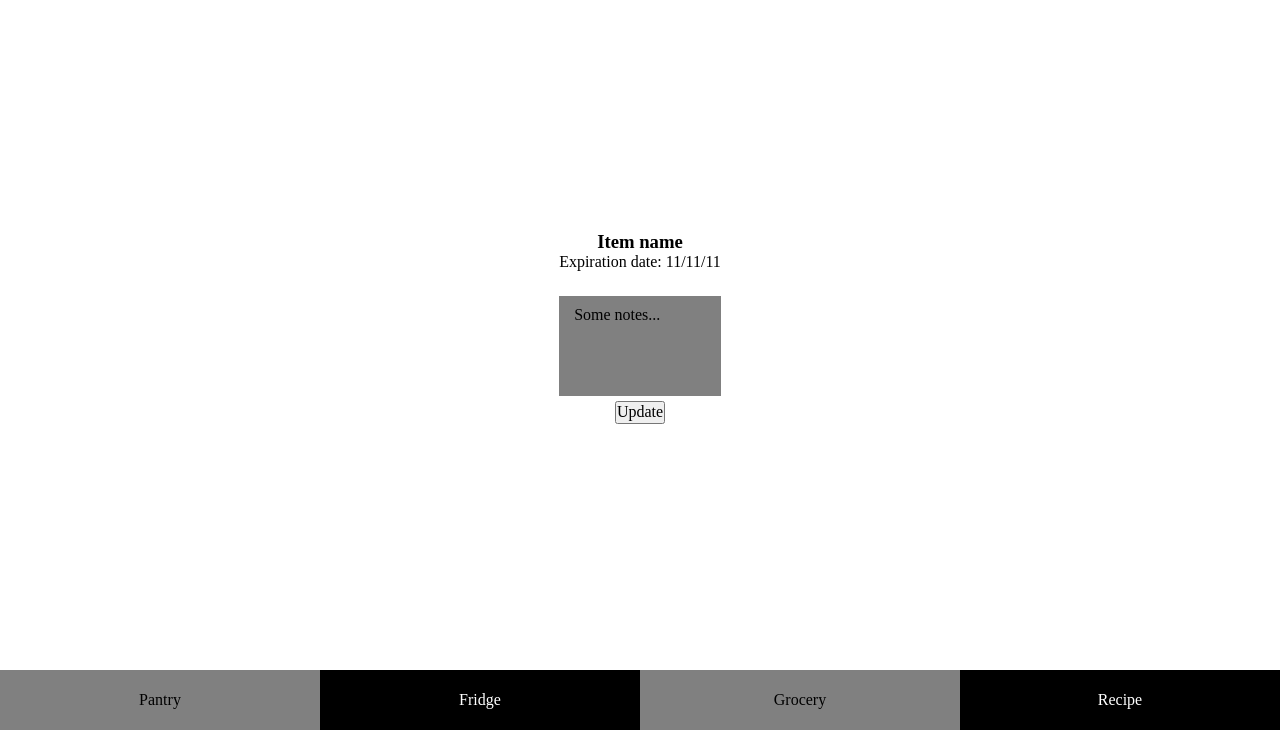
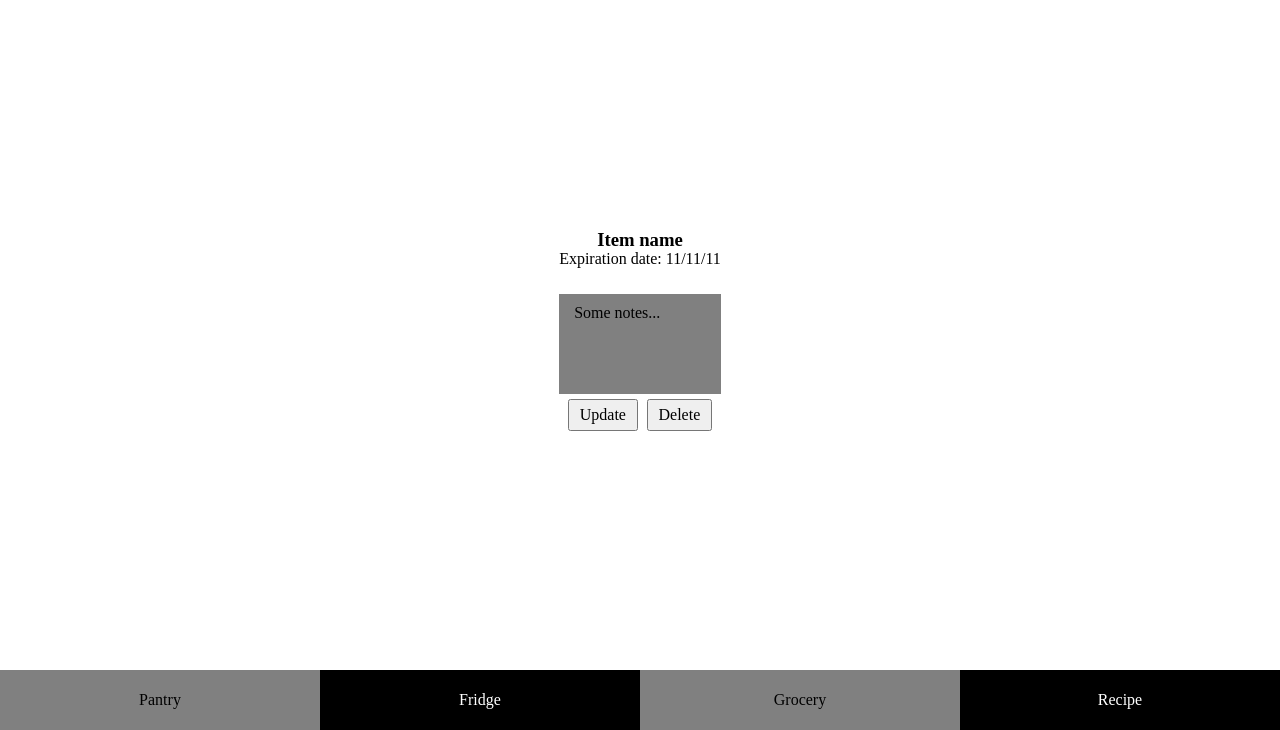
Before and after one commit to ewang10/recipro-wirefram, a plain HTML site: page Item/index.html in a window 1280 px wide. Shown: the part 70-800 px from the top of the page. Drawn offline with nearby package versions, Linux system fonts and the light colour scheme.

Commit message:
wireframe for 5 user stories

```diff
--- a/Fridge/index.css
+++ b/Fridge/index.css
@@ -5,7 +5,9 @@
 }
 
 body {
-    height: 100vh;
+    min-height: 100vh;
+    display: flex;
+    flex-direction: column;
 }
 
 
@@ -15,6 +17,8 @@ body {
     width: 100%;
     height: 60px;
     background-color: rgb(187, 182, 182);
+
+    flex-shrink: 0;
 }
 
 /*Possibly change to sticky header later on*/
--- a/Home/index.css
+++ b/Home/index.css
@@ -5,12 +5,14 @@
 }
 
 body {
-    height: 100vh;
+    min-height: 100vh;
+    display: flex;
+    flex-direction: column;
 }
 
 main {
     padding: 80px 0;
-    height: 100vh;
+    min-height: 100vh;
 }
 
 .nav-top, .nav-bottom {
@@ -19,6 +21,8 @@ main {
     width: 100%;
     background-color: rgb(187, 182, 182);
     height: 60px;
+
+    flex-shrink: 0;
 }
 
 .nav-top {
--- a/Item/index.css
+++ b/Item/index.css
@@ -5,12 +5,14 @@
 }
 
 body {
-    height: 100vh;
+    min-height: 100vh;
+    display: flex;
+    flex-direction: column;
 }
 
 main {
     padding: 80px 0;
-    height: 100vh;
+    min-height: 100vh;
 }
 
 .nav-top, .nav-bottom {
@@ -19,6 +21,8 @@ main {
     left: 0;
     height: 60px;
     background-color: rgb(187, 182, 182);
+
+    flex-shrink: 0;
 }
 
 /*Possibly change to sticky header later on*/
@@ -92,10 +96,12 @@ main {
 
 .note-controller {
     width: 100%;
+    margin-top: 5px;
+    display: flex;
+    justify-content: space-evenly;
+    align-items: center;
 }
 
 .note-controller > button {
-    margin: 5px auto;
-    display: block;
-
+  padding: 5px 10px;
 }
--- a/Item/index.html
+++ b/Item/index.html
@@ -26,6 +26,7 @@
                 </div>
                 <div class="note-controller">
                     <button type="button">Update</button>
+                    <button type="button">Delete</button>
                 </div>
             </section>
         </div>
--- a/LoginForm/index.css
+++ b/LoginForm/index.css
@@ -5,12 +5,14 @@
 }
 
 body {
-    height: 100vh;
+    min-height: 100vh;
+    display: flex;
+    flex-direction: column;
 }
 
 main {
     padding: 80px 0;
-    height: 100vh;
+    min-height: 100vh;
 }
 
 .nav-top, .nav-bottom {
@@ -19,6 +21,8 @@ main {
     left: 0;
     height: 60px;
     background-color: rgb(187, 182, 182);
+
+    flex-shrink: 0;
 }
 
 /*Possibly change to sticky header later on*/
--- a/Pantry/index.css
+++ b/Pantry/index.css
@@ -4,10 +4,12 @@
     padding: 0;
 }
 
+
 body {
-    height: 100vh;
+    min-height: 100vh;
+    display: flex;
+    flex-direction: column;
 }
-
 
 .nav-top, .nav-bottom {
     position: fixed;
@@ -15,6 +17,8 @@ body {
     width: 100%;
     height: 60px;
     background-color: rgb(187, 182, 182);
+
+    flex-shrink: 0;
 }
 
 /*Possibly change to sticky header later on*/
--- a/RegistrationForm/index.css
+++ b/RegistrationForm/index.css
@@ -5,12 +5,14 @@
 }
 
 body {
-    height: 100vh;
+    min-height: 100vh;
+    display: flex;
+    flex-direction: column;
 }
 
 main {
     padding: 80px 0;
-    height: 100vh;
+    min-height: 100vh;
 }
 
 .nav-top, .nav-bottom {
@@ -19,6 +21,8 @@ main {
     left: 0;
     height: 60px;
     background-color: rgb(187, 182, 182);
+
+    flex-shrink: 0;
 }
 
 /*Possibly change to sticky header later on*/
```
Also changed, not shown: Home/index.html (+1 -1 lines).
